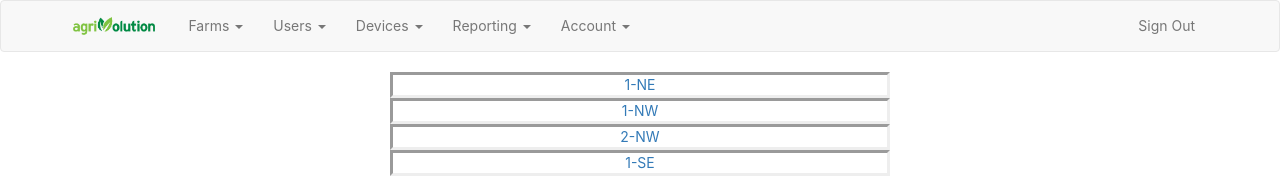
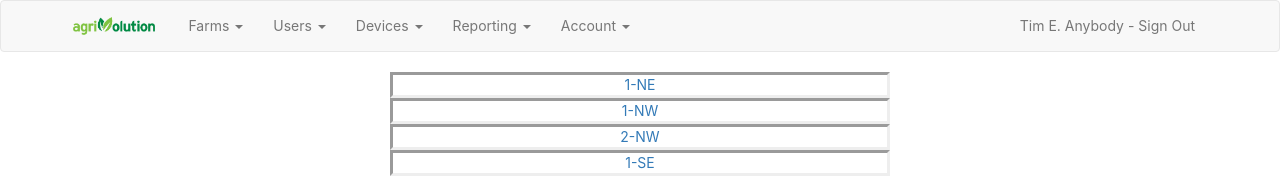
Before and after one commit to mshowman/Agrivolution, a React (Create React App) app: page / in a window 1280 px wide. Both pictures are taken after a click on the button "Sign-In". Shown: the top 178 px of the page. Built offline with nearby package versions, Linux system fonts and the light colour scheme.

Commit message:
sign out display: 'Username - Sign Out'

```diff
--- a/src/ANavbar.js
+++ b/src/ANavbar.js
@@ -6,6 +6,7 @@ import './ANavbar.css';
 
 //change the color of the navbar
 //const navbar = {backgroundColor: '#FFFF'};
+const username = "Tim E. Anybody";
 
 class ANavbar extends Component{
   render(){
@@ -52,7 +53,7 @@ class ANavbar extends Component{
           </Nav>
           <Nav pullRight>
             <NavItem eventKey={1} href="#">
-                Sign Out
+                {username} - Sign Out
             </NavItem>
 
           </Nav>
--- a/src/Farm.js
+++ b/src/Farm.js
@@ -1,5 +1,5 @@
-import React, { Component, PropTypes } from 'react';
-import ReactDOM from 'react-dom';
+import React from 'react';
+
 import './App.css';
 
 class Farm extends React.Component {
```
Also changed, not shown: 2 other files (tests, documents, lock files or other folders).
